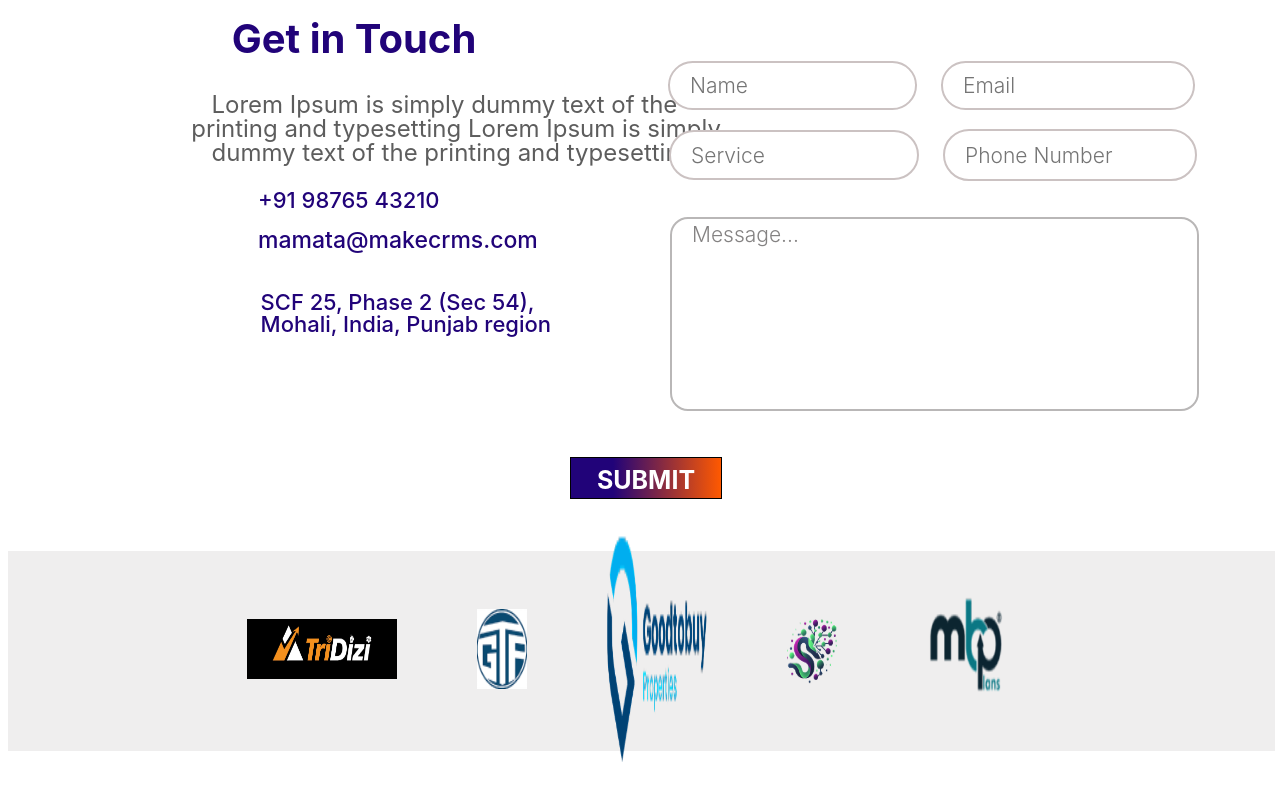
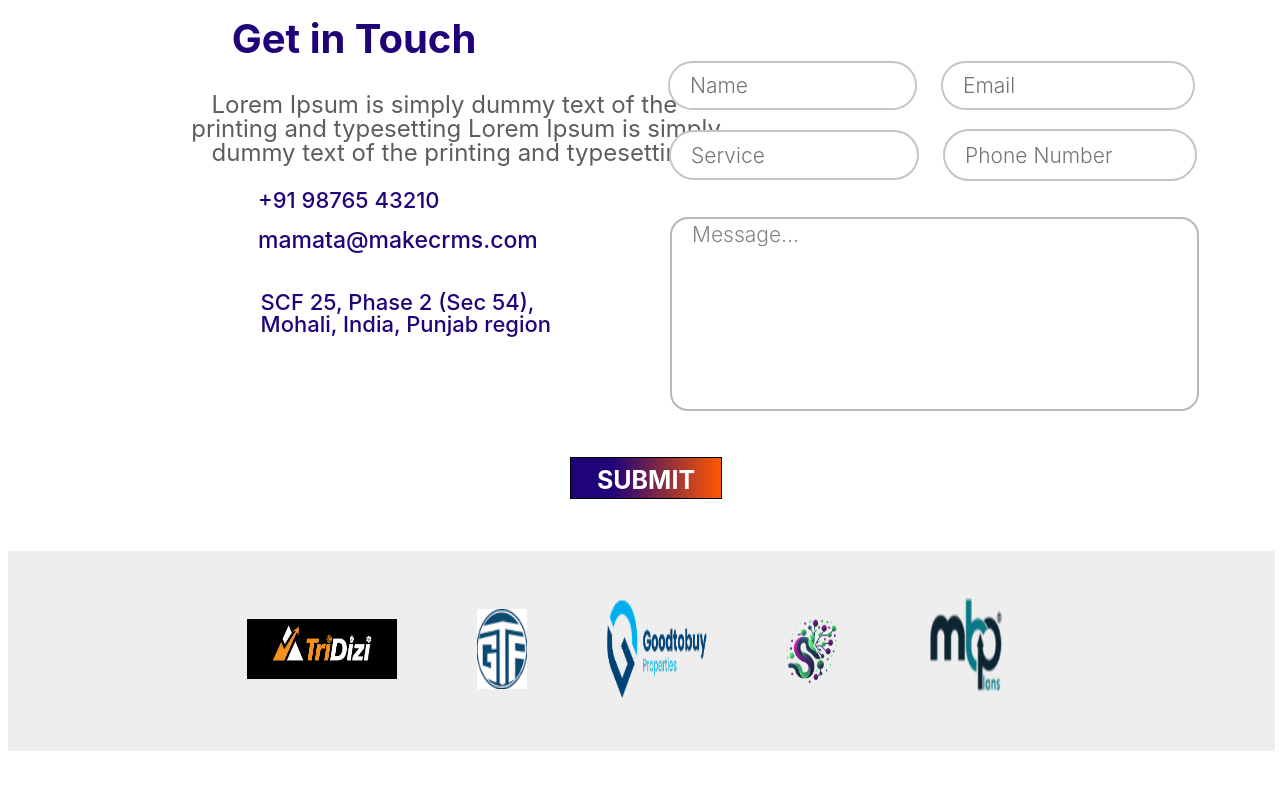
Before and after one commit to HimaBinduYadavalli/Task, a plain HTML site: page index.html in a window 1280 px wide. Shown: the part 933-1719 px from the top of the page. Drawn offline with Linux system fonts and the light colour scheme.

Commit message:
Update styles.css

```diff
--- a/styles.css
+++ b/styles.css
@@ -537,7 +537,7 @@ input[type="name"]{
  }
  .logo3 img{
     position: relative;
-    height: 230px;
+    height: 100px;
     width: 100px;
     right: 10px;
  }
```
